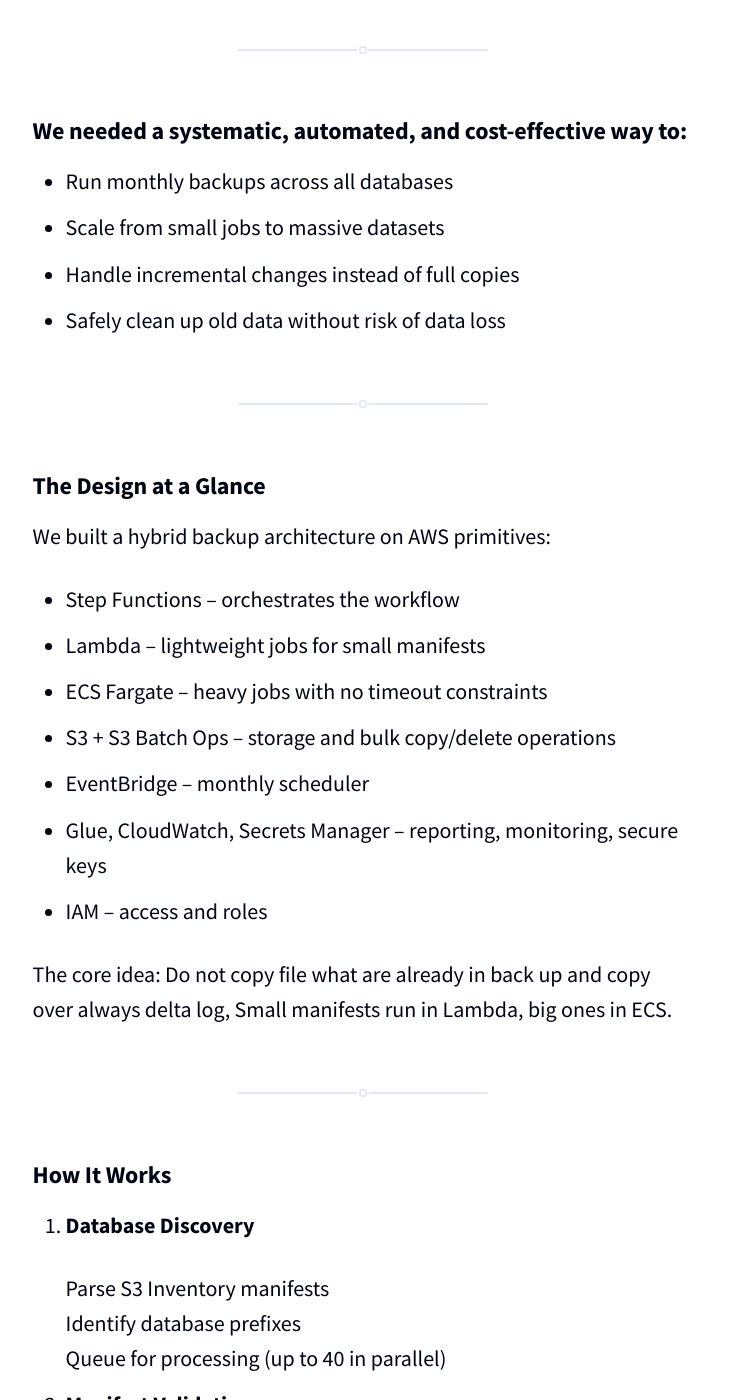
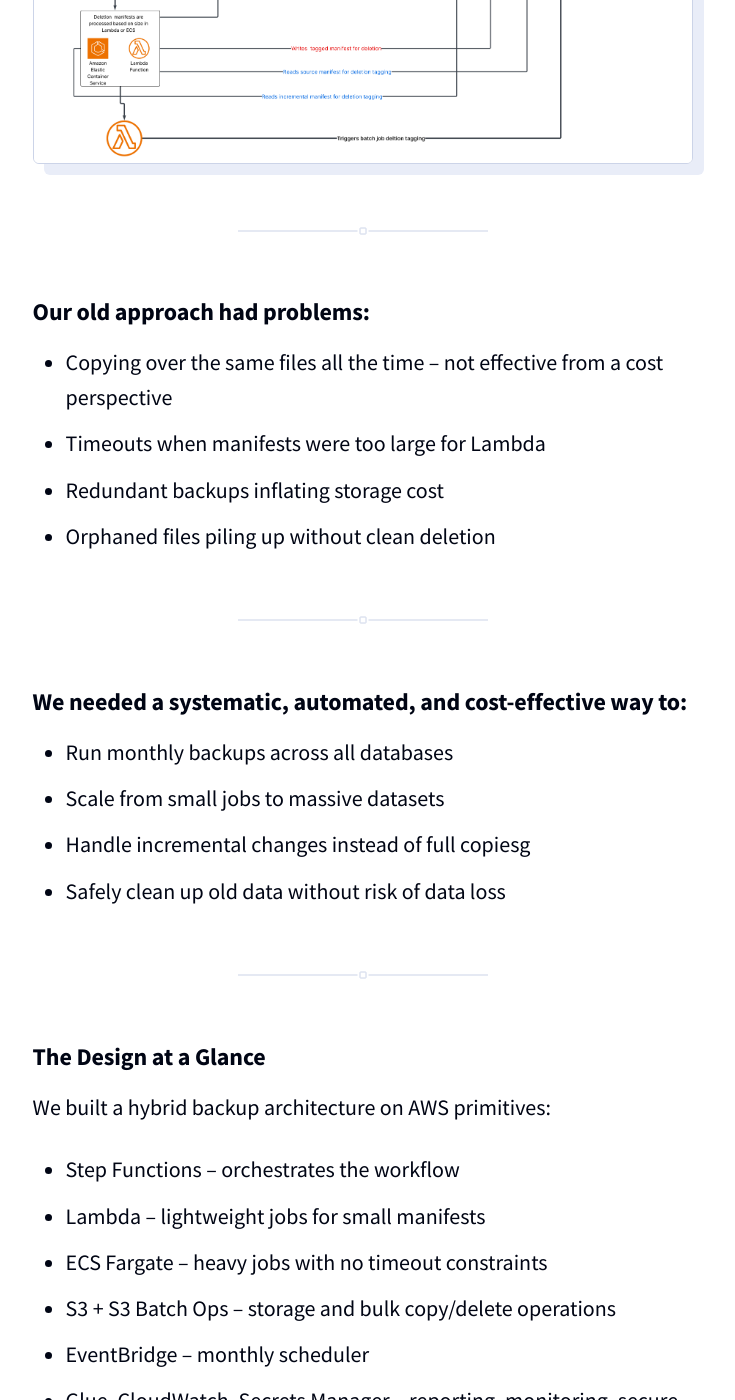
Before and after one commit to scribd/scribd.github.io, a Jekyll site: the page built from _posts/2025-09-22-building-scalable-data-warehouse-backup-system.md, in a window 1280 px wide and 1400 px high, scrolled down 1544 px. Shown: the whole window, without its empty margins (341-1076 px from the left). Built offline with Jekyll 4.4.1, drawn with Linux system fonts in a browser that asks for light colours.

Commit message:
fixed image link

```diff
--- a/_posts/2025-09-22-building-scalable-data-warehouse-backup-system.md
+++ b/_posts/2025-09-22-building-scalable-data-warehouse-backup-system.md
@@ -16,7 +16,7 @@
 To avoid data loss and reduce storage costs, we also implemented a safe deletion workflow. Files older than 90 days, successfully backed up, and no longer present in the source are tagged for lifecycle-based cleanup instead of being deleted immediately.
 This approach ensures reliability, efficiency, and safety: backups scale seamlessly from small to massive datasets, compute resources are right-sized, and storage is continuously optimized.
 
-![Open Data Warehouse Backup System diagram](..//files/backup_system_diagram.png)
+![Open Data Warehouse Backup System diagram](/files/backup_system_diagram.png)
 
 ---
 
@@ -33,7 +33,7 @@
 
 - Run monthly backups across all databases
 - Scale from small jobs to massive datasets
-- Handle incremental changes instead of full copies
+- Handle incremental changes instead of full copiesg
 - Safely clean up old data without risk of data loss
 
 ---
```
